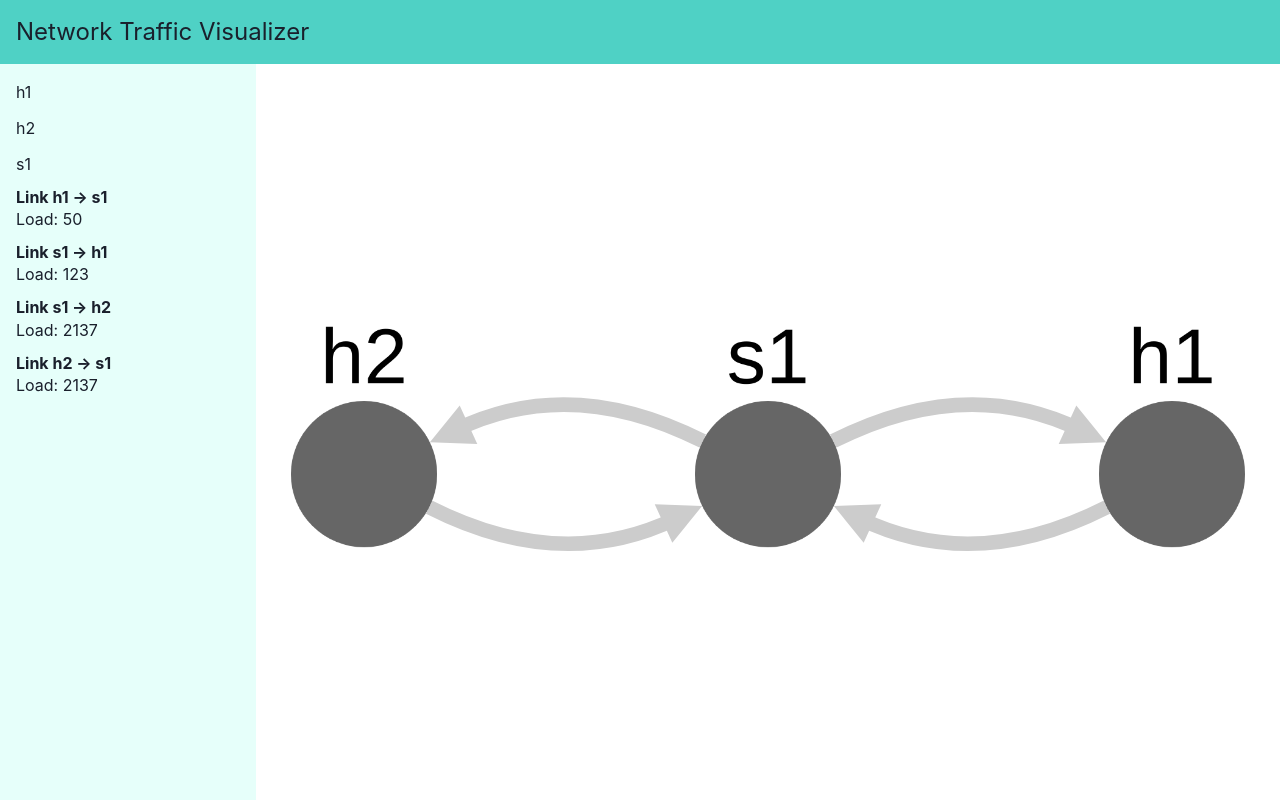
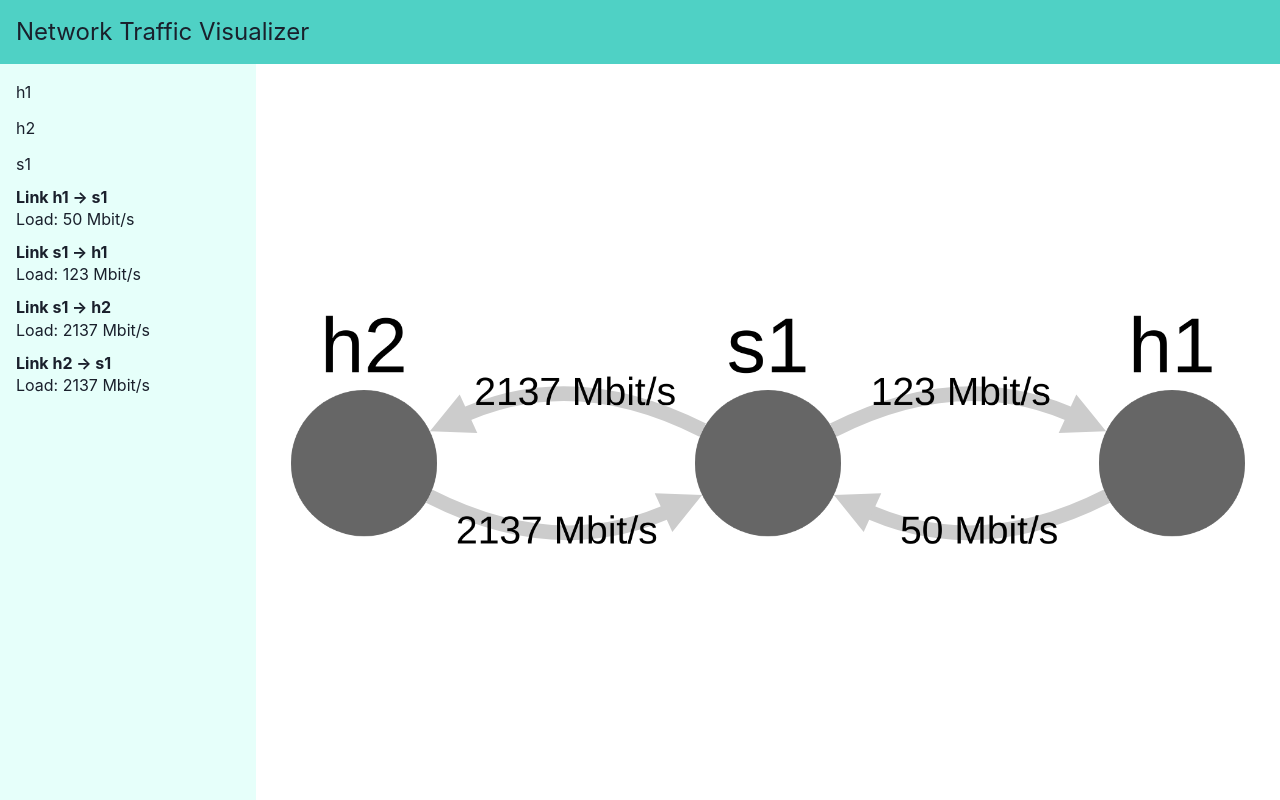
Before and after one commit to kpekala/network-traffic-visualizer, a React (Vite) app in the folder frontend/: page / in a window 1280 px wide. Built offline with nearby package versions, Linux system fonts and the light colour scheme.

Commit message:
add labels

```diff
--- a/frontend/index.html
+++ b/frontend/index.html
@@ -4,7 +4,7 @@
     <meta charset="UTF-8" />
     <link rel="icon" type="image/svg+xml" href="/vite.svg" />
     <meta name="viewport" content="width=device-width, initial-scale=1.0" />
-    <title>Vite + React + TS</title>
+    <title>Network Traffic Visualizer</title>
   </head>
   <body>
     <div id="root"></div>
--- a/frontend/src/App.tsx
+++ b/frontend/src/App.tsx
@@ -12,22 +12,22 @@ const simpleTopology: NetworkDTO = {
     {
       start: 'h1',
       end: 's1',
-      load: 50,
+      label: '50 Mbit/s',
     },
     {
       start: 's1',
       end: 'h1',
-      load: 123,
+      label: '123 Mbit/s',
     },
     {
       start: 's1',
       end: 'h2',
-      load: 2137,
+      label: '2137 Mbit/s',
     },
     {
       start: 'h2',
       end: 's1',
-      load: 2137,
+      label: '2137 Mbit/s',
     },
   ],
 };
--- a/frontend/src/components/device-list/DeviceList.tsx
+++ b/frontend/src/components/device-list/DeviceList.tsx
@@ -24,7 +24,7 @@ function LinkItem({ link }: { link: Link }) {
       <Heading as='h4' size='sm'>
         Link {link.start} &rarr; {link.end}
       </Heading>
-      <Text>Load: {link.load}</Text>
+      <Text>Load: {link.label}</Text>
     </ListItem>
   );
 }
--- a/frontend/src/components/graph/Graph.tsx
+++ b/frontend/src/components/graph/Graph.tsx
@@ -1,10 +1,9 @@
+import { Box } from '@chakra-ui/react';
+import cytoscape from 'cytoscape';
+import fcose from 'cytoscape-fcose';
 import { useEffect, useRef, useState } from 'react';
-import cytoscape, { ElementDefinition, ElementsDefinition } from 'cytoscape';
+import { NetworkDTO } from '../../data/dto';
 import styles from './Graph.module.css';
-import fcose from 'cytoscape-fcose';
-import { NetworkDTO } from '../../data/dto';
-import { li } from 'framer-motion/client';
-import { Box } from '@chakra-ui/react';
 
 const style = [
   // the stylesheet for the graph
@@ -24,6 +23,8 @@ const style = [
       'target-arrow-color': '#ccc',
       'target-arrow-shape': 'triangle',
       'curve-style': 'bezier',
+      label: 'data(label)',
+      'font-size': '8px',
     },
   },
 ];
@@ -55,6 +56,7 @@ export default function Graph({ network }: { network: NetworkDTO }) {
           id: link.start + link.end,
           source: link.start,
           target: link.end,
+          label: link.label,
         },
       });
     });
--- a/frontend/src/data/dto.ts
+++ b/frontend/src/data/dto.ts
@@ -1,5 +1,5 @@
 export interface Link {
-  load: number;
+  label: string;
   start: string;
   end: string;
 }
```
